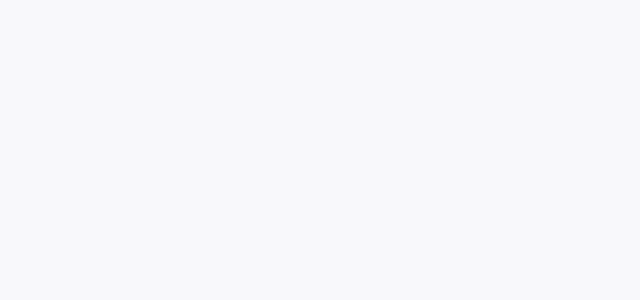
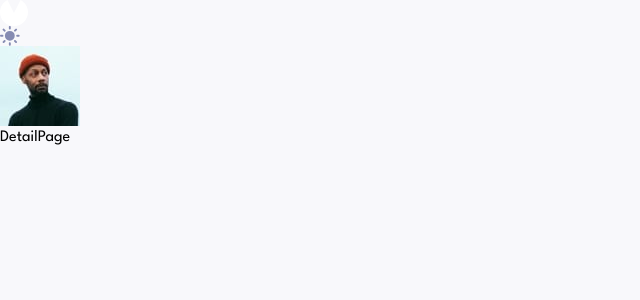
Before and after one commit to abhay0480-eng/Invoice-App-fm, a React (Vite) app: page /detail in a window 1280 px wide. Before the commit this address had no page. Shown: the top 300 px of the page, without its empty margins (0-640 px from the left). Built offline with nearby package versions, Linux system fonts and the light colour scheme.

Commit message:
install redux - toolkit

```diff
--- a/package.json
+++ b/package.json
@@ -10,8 +10,10 @@
     "preview": "vite preview"
   },
   "dependencies": {
+    "@reduxjs/toolkit": "^2.0.1",
     "react": "^18.2.0",
     "react-dom": "^18.2.0",
+    "react-redux": "^9.0.4",
     "react-router-dom": "^6.21.1"
   },
   "devDependencies": {
--- a/src/App.jsx
+++ b/src/App.jsx
@@ -4,6 +4,7 @@ import { BrowserRouter, Route, Routes } from 'react-router-dom'
 import Layout from './components/layout/Layout'
 import Home from './pages/Home'
 import ThemeContextProvider from './context/ThemeContextProvider'
+import DetailPage from './pages/DetailPage'
 
 function App() {
 
@@ -14,6 +15,7 @@ function App() {
       <Routes>
         <Route to='/' element={<Layout/>}>
           <Route index element={<Home/>}/>
+          <Route path="/detail" element={<DetailPage/>}/>
         </Route>
       </Routes>
      </BrowserRouter>
--- a/src/components/InvoiceComponent.jsx
+++ b/src/components/InvoiceComponent.jsx
@@ -1,8 +1,9 @@
 import React from 'react'
+import { Link } from 'react-router-dom'
 
 const InvoiceComponent = ({id,paymentDue,status,clientName,total}) => {
   return (
-    <div className='h-[72px] rounded-xl shadow-xl grid grid-cols-5 gap-x-10 content-center my-10 px-5'>
+    <Link to="/detail" className='h-[72px] rounded-xl shadow-xl grid grid-cols-5 gap-x-10 content-center my-10 px-5'>
 
             <p className='text-[#0C0E16] text-[15px] font-bold'><span className='text-[#7E88C3] '>#</span>{id}</p>
 
@@ -16,11 +17,11 @@ const InvoiceComponent = ({id,paymentDue,status,clientName,total}) => {
             <p className='text-[#0C0E16] text-[15px] font-bold'>£{total}</p>
 
 
-            <button>
-           {status}
+            <button className={`p-3 rounded-lg font-bold ${status==="paid"?"bg-[#33D69F] text-[#33D69F] bg-opacity-[0.0571]":status==="pending"?"bg-[#FF8F00] text-[#FF8F00] bg-opacity-[0.0571]":"bg-[#373B53] text-[#373B53] bg-opacity-[0.0571]"}`}>
+                {status.charAt(0).toUpperCase() + status.slice(1)}
             </button>
 
-    </div>
+    </Link>
   )
 }
 
--- /dev/null
+++ b/src/pages/DetailPage.jsx
@@ -0,0 +1,9 @@
+import React from 'react'
+
+const DetailPage = () => {
+  return (
+    <div>DetailPage</div>
+  )
+}
+
+export default DetailPage
```
Also changed, not shown: src/store/store.jsx (added), 1 other file (tests, documents, lock files or other folders).
